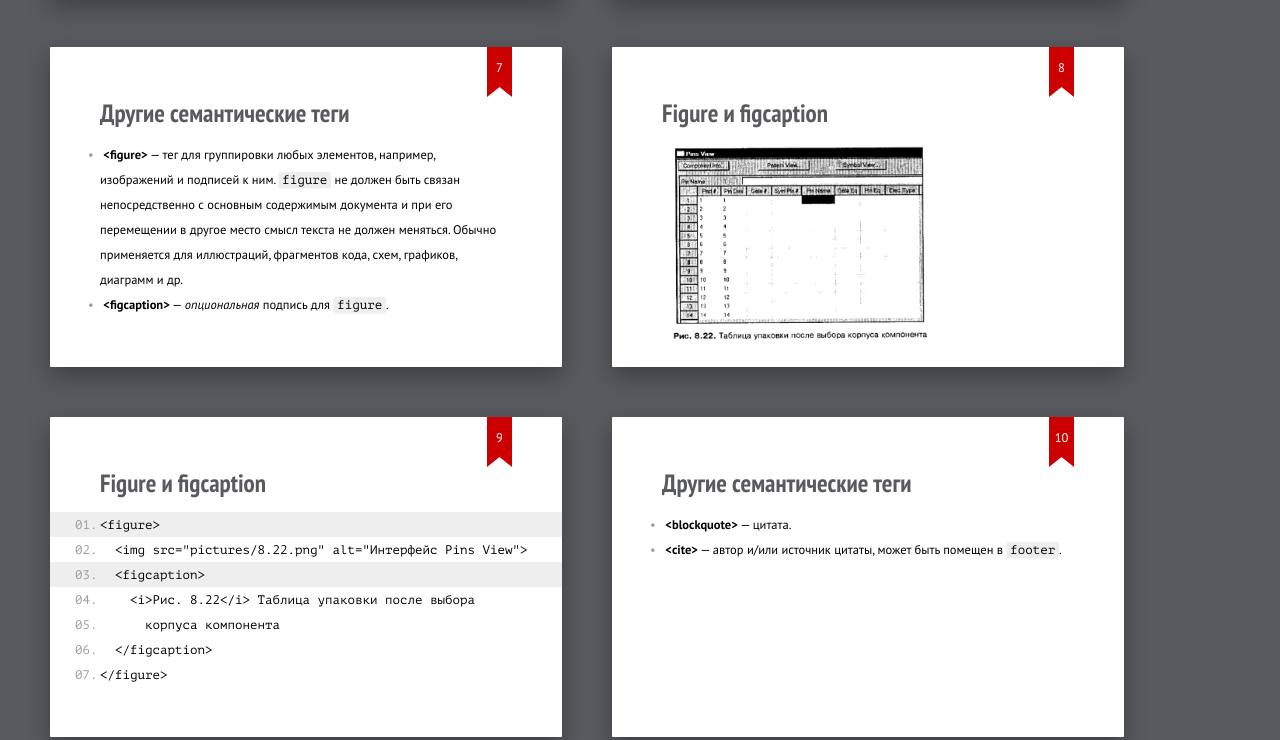
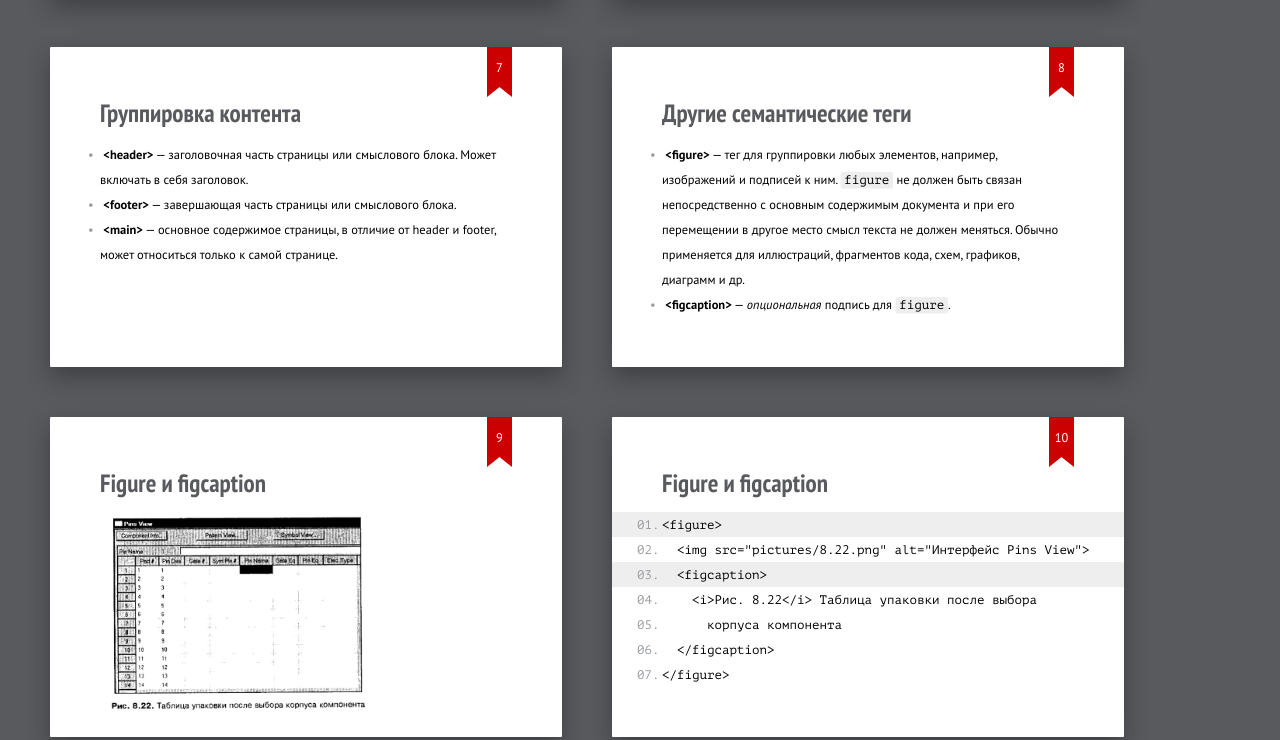
Before and after one commit to dartess/sec-03, a plain HTML site: page index.html in a window 1280 px wide. Shown: the part 1253-1993 px from the top of the page. Drawn offline with Linux system fonts and the light colour scheme.

Commit message:
Update 2017-04-11T19:26:10.192Z

```diff
--- a/index.html
+++ b/index.html
@@ -17,7 +17,7 @@
 	<section class="slide">
 		<h2>План занятия</h2>
 		<ol>
-			<li>В педыдущей серии</li>
+			<li>В предыдущей серии</li>
 			<li>Семантическая разметка</li>
 			<li>Поток документа</li>
 			<li>Практическая разметка макета</li>
@@ -26,7 +26,7 @@
 
 	<section class="slide">
 		<h2>Основные моменты</h2>
-		<p class="next"><i>Тег</i> — элемент разметки, например, <code>&lt;h1&gt;Заголовок&lt;h2&gt;</code></p>
+		<p class="next"><i>Тег</i> — элемент разметки, например, <code>&lt;h1&gt;Заголовок&lt;/h1&gt;</code></p>
 		<p class="next">Теги могут быть <b>с содержимым</b>, например, заголовок, и <b>без содержимого</b>, например, <code>&lt;img src="photo.jpg" alt="описание"&gt;</code></p>
 		<p class="next">Теги с содержимым — парные, после открывающего тега идёт закрывающий. Теги без содержимого не закрываются.</p>
 	</section>
@@ -73,6 +73,21 @@
 			</li>
 			<li class="next">
 				<b>&lt;nav&gt;</b> — основная навигация по сайту.
+			</li>
+		</ul>
+	</section>
+
+	<section class="slide">
+		<h2>Группировка контента</h2>
+		<ul>
+			<li class="next">
+				<b>&lt;header&gt;</b> — заголовочная часть страницы или смыслового блока. Может включать в себя заголовок.
+			</li>
+			<li class="next">
+				<b>&lt;footer&gt;</b> — завершающая часть страницы или смыслового блока.
+			</li>
+			<li class="next">
+				<b>&lt;main&gt;</b> — основное содержимое страницы, в отличие от header и footer, может относиться только к самой странице.
 			</li>
 		</ul>
 	</section>
@@ -226,7 +241,7 @@
 				<b>&lt;div&gt;</b> — стерильная блочная обёртка.
 			</li>
 			<li class="next">
-				<b>&lt;b&gt;</b> — стерильная строчная обёртка.
+				<b>&lt;span&gt;</b> — стерильная строчная обёртка.
 			</li>
 		</ul>
 	</section>
```
